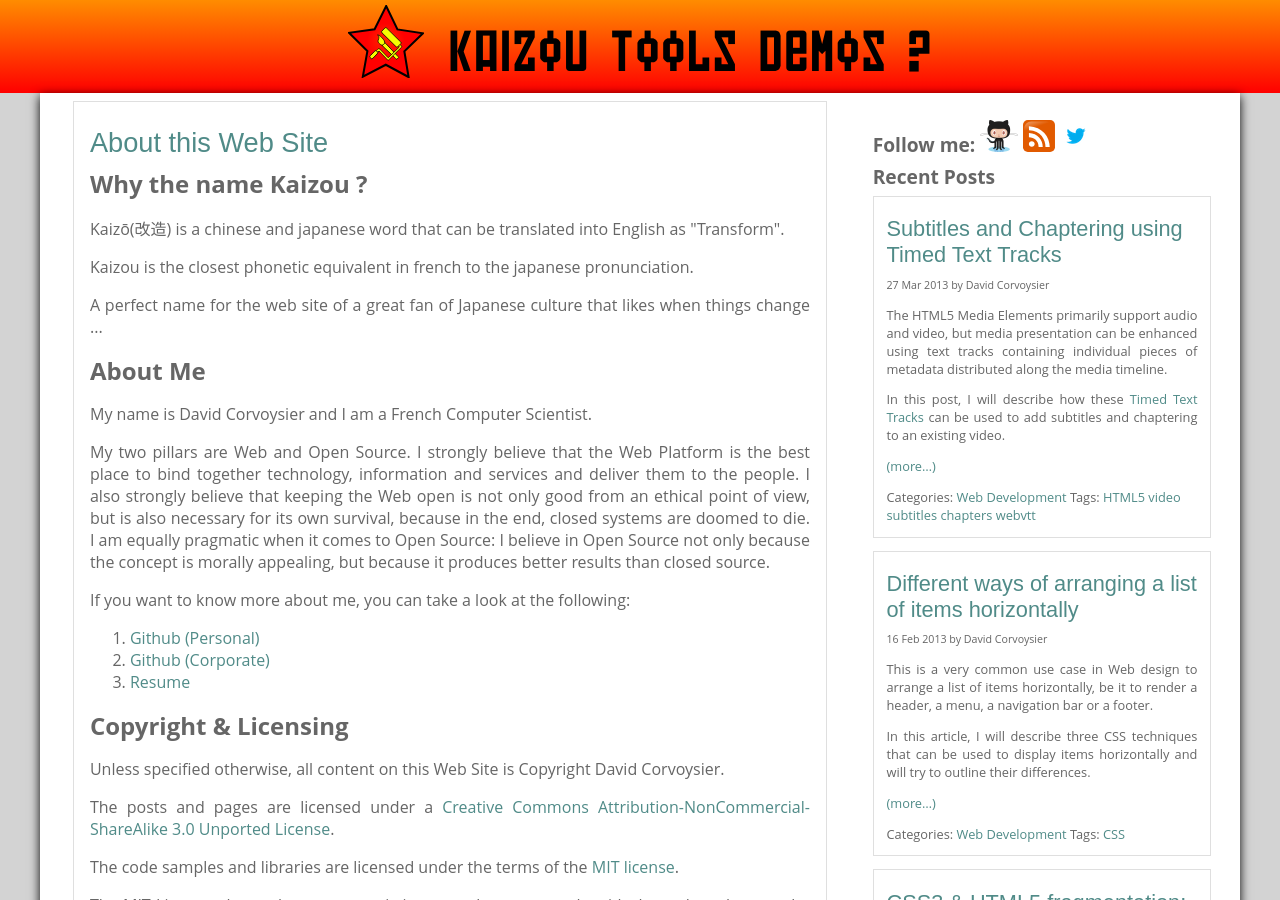
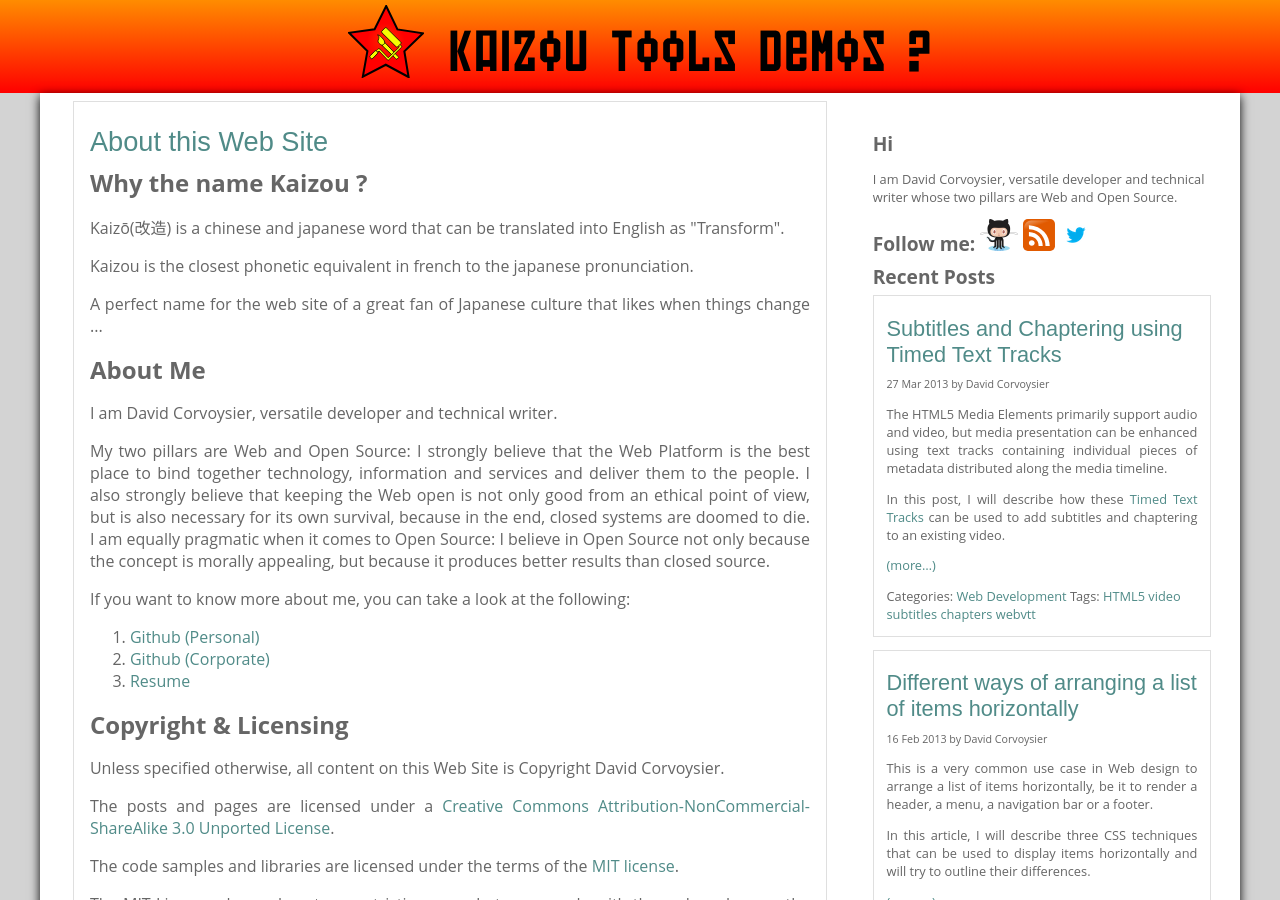
Before and after one commit to mgcrea/benchmark-kaizoumark, a Jekyll site: the page built from about.html, in a window 1280 px wide and 900 px high. Built offline with Jekyll 4.4.1, drawn with Linux system fonts in a browser that asks for light colours; comment, search, counter and statistics services are not loaded.

Commit message:
Added a bit of Me

```diff
--- /dev/null
+++ b/_includes/me
@@ -0,0 +1,4 @@
+<div id="me">
+<h2>Hi</h2>
+<p>I am David Corvoysier, versatile developer and technical writer whose two pillars are Web and Open Source.</p>
+</div>
--- a/_layouts/page.html
+++ b/_layouts/page.html
@@ -10,6 +10,7 @@ layout: default
 </article>
 </div>
 <aside id='second-col'>
+{% include me %}
 {% include social %}
 <!-- Recent Posts -->
 <div id="recent-posts">
--- a/_layouts/post.html
+++ b/_layouts/post.html
@@ -27,6 +27,7 @@ layout: default
 </article>
 </div>
 <aside id='second-col'>
+{% include me %}
 {% include social %}
 <!-- Related Posts -->
 <div id="related-posts">
--- a/about.html
+++ b/about.html
@@ -13,8 +13,8 @@ published: true
 </section>
 <section>
     <h2>About Me</h2>
-    <p>My name is David Corvoysier and I am a French Computer Scientist.</p>
-    <p>My two pillars are Web and Open Source. I strongly believe that the Web Platform is the best place to bind together technology, information and services and deliver them to the people. I also strongly believe that keeping the Web open is not only good from an ethical point of view, but is also necessary for its own survival, because in the end, closed systems are doomed to die. I am equally pragmatic when it comes to Open Source: I believe in Open Source not only because the concept is morally appealing, but because it produces better results than closed source.</p>
+    <p>I am David Corvoysier, versatile developer and technical writer.</p>
+    <p>My two pillars are Web and Open Source: I strongly believe that the Web Platform is the best place to bind together technology, information and services and deliver them to the people. I also strongly believe that keeping the Web open is not only good from an ethical point of view, but is also necessary for its own survival, because in the end, closed systems are doomed to die. I am equally pragmatic when it comes to Open Source: I believe in Open Source not only because the concept is morally appealing, but because it produces better results than closed source.</p>
     <p>If you want to know more about me, you can take a look at the following:</p>
     <ol>
         <li><a href="https://github.com/kaizouman">Github (Personal)</a></li>
--- a/index.html
+++ b/index.html
@@ -30,6 +30,7 @@ published: true
 </article>
 </div>
 <aside id='second-col'>
+{% include me %}
 {% include social %}
 <!-- List of Posts -->
 <div id="all-posts">
```
